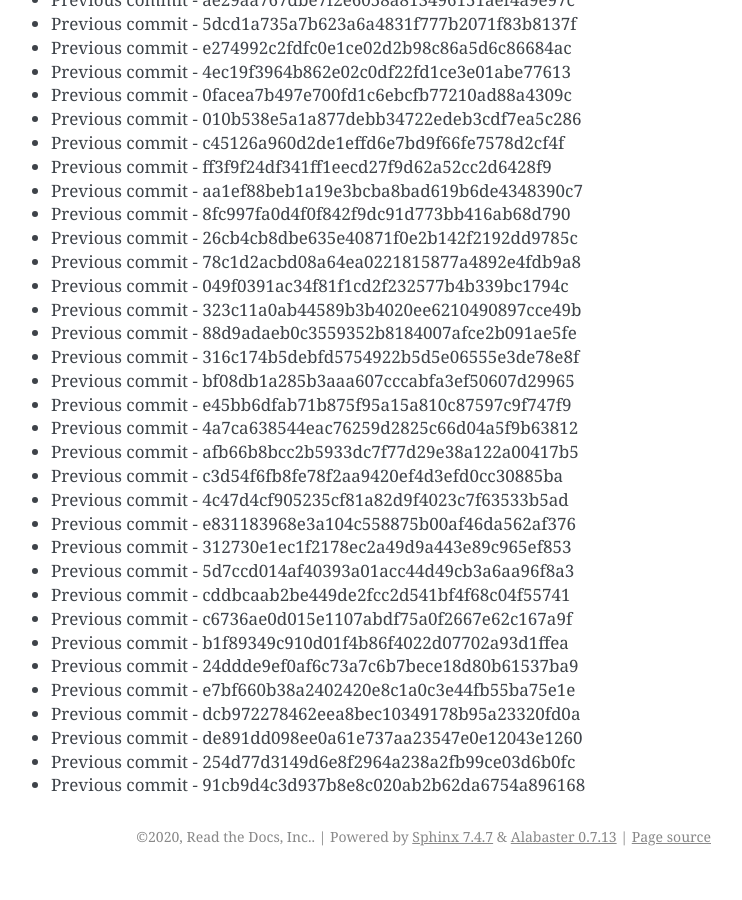
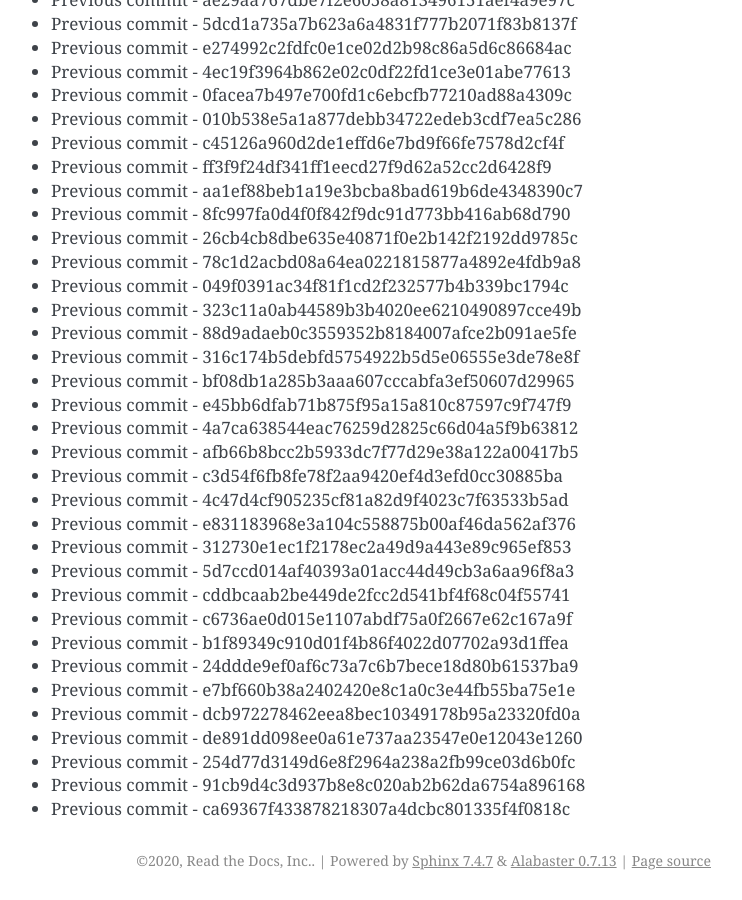
Before and after one commit to readthedocs/rtd-git-stresstest, a Sphinx documentation site: the page built from docs/updates.rst, in a window 1280 px wide and 900 px high, scrolled down 40182 px. Shown: the whole window, without its empty margins (399-1141 px from the left). Built offline with Sphinx 7.4.7, drawn with Linux system fonts in a browser that asks for light colours; before the commit the page ends 41058 px from its top, so only the background shows below that.

Commit message:
Generating commit from previous: ca69367f433878218307a4dcbc801335f4f0818c

```diff
--- a/docs/updates.rst
+++ b/docs/updates.rst
@@ -1720,3 +1720,4 @@ It can be tested for any performance characteristics.
 * Previous commit - de891dd098ee0a61e737aa23547e0e12043e1260
 * Previous commit - 254d77d3149d6e8f2964a238a2fb99ce03d6b0fc
 * Previous commit - 91cb9d4c3d937b8e8c020ab2b62da6754a896168
+* Previous commit - ca69367f433878218307a4dcbc801335f4f0818c
```
